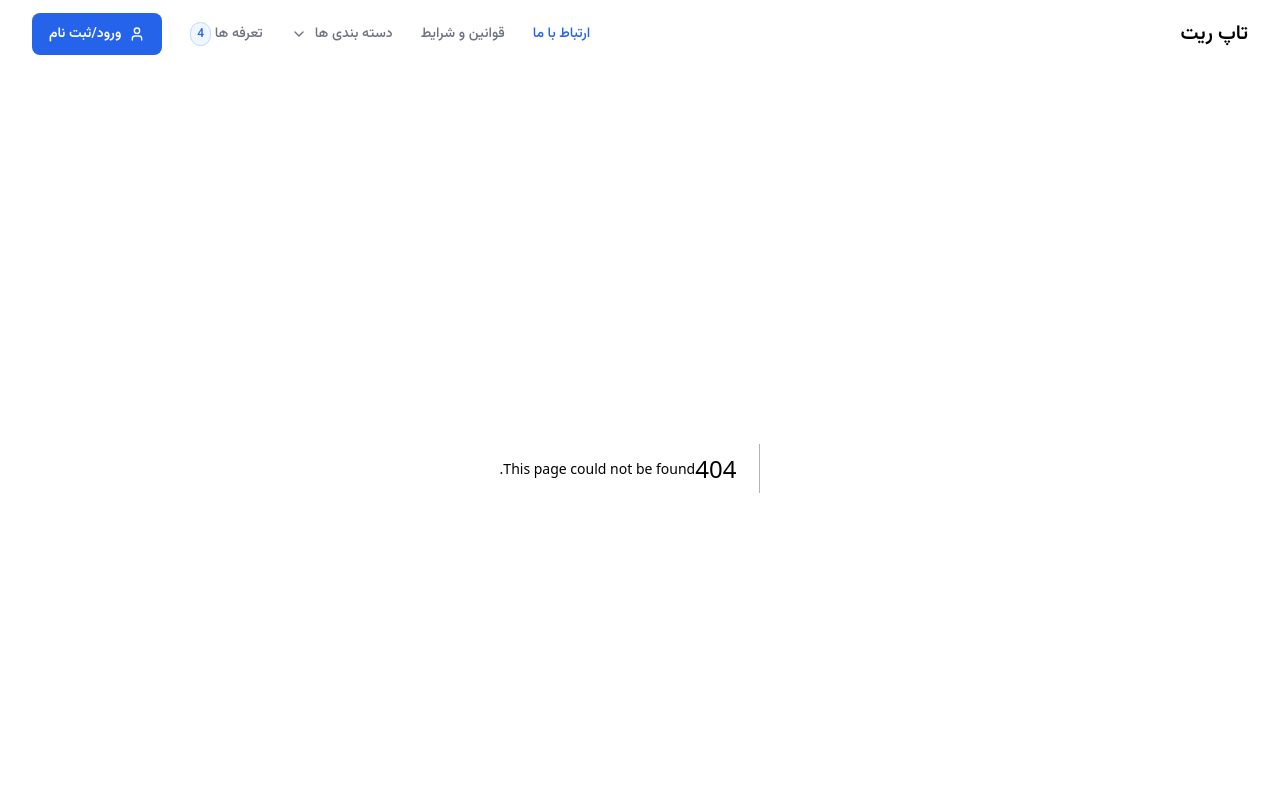
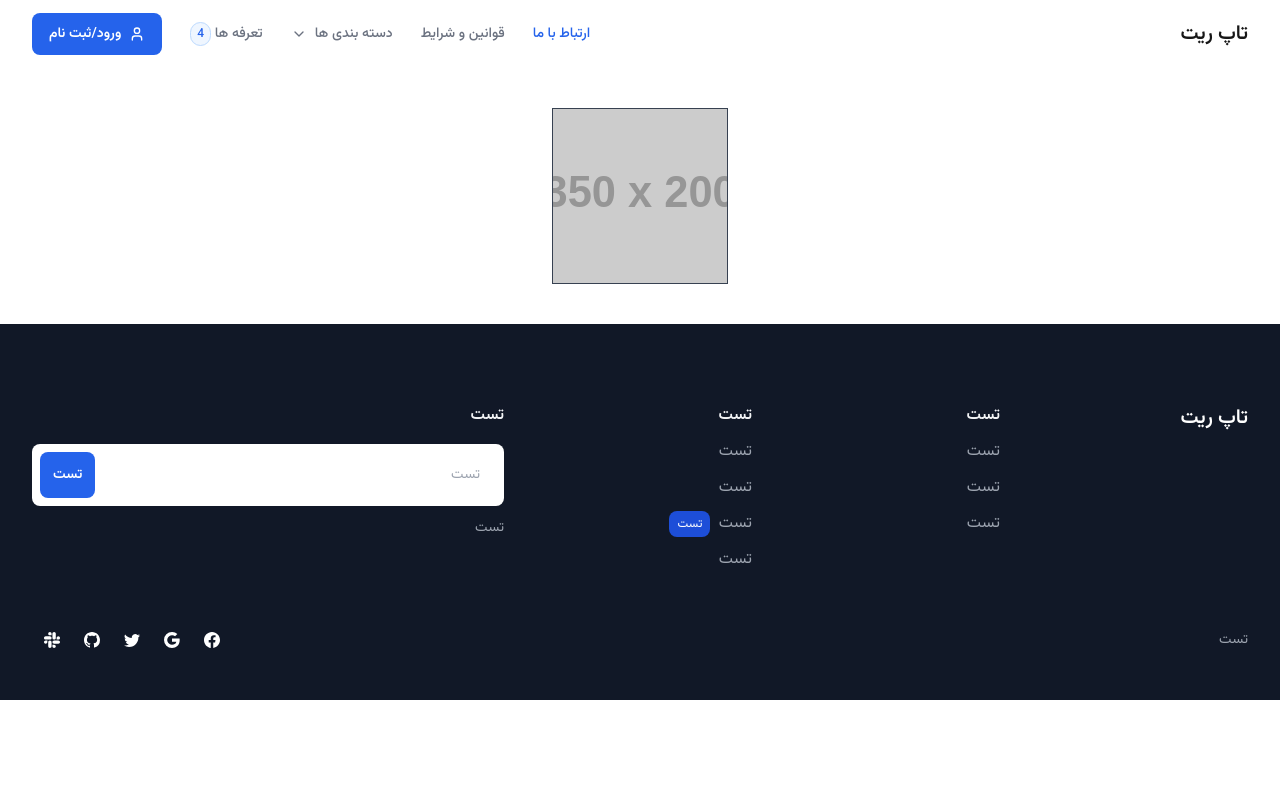
Before and after one commit to moham7dreza/quiz-next, a Next.js app: page /about/photo in a window 1280 px wide. Before the commit this address had no page. Shown: the top 800 px of the page. Built offline with nearby package versions, Linux system fonts and the light colour scheme.

Commit message:
UPDATE: work with intercepting and parallel routes and create modal

```diff
--- /dev/null
+++ b/app/about/@modal/(.)photo/page.js
@@ -0,0 +1,14 @@
+import {
+    Modal,
+    ModalFrame,
+} from '../../../components'
+
+export default function Photo() {
+    const src = 'https://fakeimg.pl/350x200/?text=World&font=lobster'
+
+    return (
+        <Modal>
+            <ModalFrame imageSource={src} />
+        </Modal>
+    )
+}
--- /dev/null
+++ b/app/about/@modal/default.js
@@ -0,0 +1,3 @@
+export default function Default() {
+    return null;
+}
--- /dev/null
+++ b/app/about/[...catchAll]/page.js
@@ -0,0 +1,3 @@
+export default function CatchAll() {
+    return null;
+}
--- a/app/about/layout.js
+++ b/app/about/layout.js
@@ -1,8 +1,11 @@
-export default function Layout ({children, info}) {
+export default function Layout ({children, info, modal}) {
     return (
         <div className={'flex-center'}>
-            {children}
-            {info}
+            <div>
+                {children}
+            </div>
+            {/*{info}*/}
+            {modal}
         </div>
     )
 }
--- a/app/about/page.jsx
+++ b/app/about/page.jsx
@@ -5,18 +5,21 @@
 //     }
 // }
 
+import Link from "next/link";
+import Image from "next/image";
+
 export function generateMetadata({params, searchParams}) {
     return {
-        title: searchParams.name ?? 'درباره من',
-        description: 'این صفحه درباره من است'
+        title: 'درباره من', description: 'این صفحه درباره من است'
     }
 }
 
 export default function About() {
-    return (
-        <>
+    return (<>
             <h1>درباره من</h1>
             <p>این صفحه درباره من است</p>
-        </>
-    )
+            <Link href={'/about/photo'}>
+                <Image className={'w-full object-cover aspect-square col-span-2'} src={'https://fakeimg.pl/350x200/?text=World&font=lobster'} alt={''} width={400} height={400}/>
+            </Link>
+        </>)
 }
--- /dev/null
+++ b/app/about/photo/page.js
@@ -0,0 +1,13 @@
+import {ModalFrame} from "../../components";
+
+export default function Photo() {
+    const src = 'https://fakeimg.pl/350x200/?text=World&font=lobster'
+
+    return (
+        <div className={'container mx-auto my-10'}>
+            <div className={'w-1/2 mx-auto border border-gray-700'}>
+                <ModalFrame imageSource={src} />
+            </div>
+        </div>
+    )
+}
--- a/app/components/index.js
+++ b/app/components/index.js
@@ -2,3 +2,5 @@ export {QuizAnswers} from './quiz/QuizAnswers'
 export {QuizButton} from './quiz/QuizButton'
 export {QuizHeader} from './quiz/QuizHeader'
 export {QuizResult} from './quiz/QuizResult'
+export {Modal} from './modal/Modal'
+export {ModalFrame} from './modal/ModalFrame'
--- /dev/null
+++ b/app/components/modal/Modal.jsx
@@ -0,0 +1,46 @@
+'use client'
+
+import {useCallback, useEffect, useRef} from "react";
+import {useRouter} from "next/navigation";
+
+export const Modal = ({children}) => {
+
+    const overlay = useRef(null)
+    const wrapper = useRef(null)
+
+    const router = useRouter()
+
+    const onDismiss = useCallback(() => {
+        router.back()
+    }, [router])
+
+    const onPhotoClick = useCallback((e) => {
+        if (e.target === overlay.current || e.target === wrapper.current) {
+            if (onDismiss) {
+                onDismiss()
+            }
+        }
+    }, [onDismiss, overlay, wrapper])
+
+    const onKeyDown = useCallback((e) => {
+        if (e.key === 'Escape') {
+            onDismiss()
+        }
+    }, [onDismiss]);
+
+    useEffect(() => {
+        document.addEventListener('keydown', onKeyDown)
+        // remove event listener on unmount
+        return () => {
+            document.removeEventListener('keydown', onKeyDown)
+        }
+    }, [onKeyDown]);
+
+    return (
+        <div ref={overlay} onClick={onPhotoClick} className={'fixed z-10 left-0 right-0 top-0 bottom-0 mx-auto bg-black/60'}>
+            <div ref={wrapper} className={'absolute top-1/2 left-1/2 -translate-x-1/2 -translate-y-1/2 w-full sm:w-10/12 md:w-8/12 lg:w-1/2 p-6'}>
+                {children}
+            </div>
+        </div>
+    )
+}
--- /dev/null
+++ b/app/components/modal/ModalFrame.jsx
@@ -0,0 +1,9 @@
+import Image from "next/image";
+
+export const ModalFrame = ({imageSource}) => {
+    return (
+        <>
+            <Image src={imageSource} alt='' height={600} width={600} className='w-full object-cover aspect-square col-span-2'/>
+        </>
+    )
+}
--- a/app/layout.js
+++ b/app/layout.js
@@ -40,7 +40,7 @@ export default function RootLayout({children, testSlot, testSlotNew}) {
         <body className={vazirmatn.className}>
         <MainLayout>
             {children}
-            {testSlot}
+            {/*{testSlot}*/}
             {/*{testSlotNew}*/}
         </MainLayout>
         </body>
--- a/next.config.mjs
+++ b/next.config.mjs
@@ -1,4 +1,13 @@
 /** @type {import('next').NextConfig} */
-const nextConfig = {};
+const nextConfig = {
+    images: {
+        remotePatterns: [
+            {
+                protocol: 'https',
+                hostname: 'fakeimg.pl',
+            }
+        ],
+    }
+};
 
 export default nextConfig;
```
